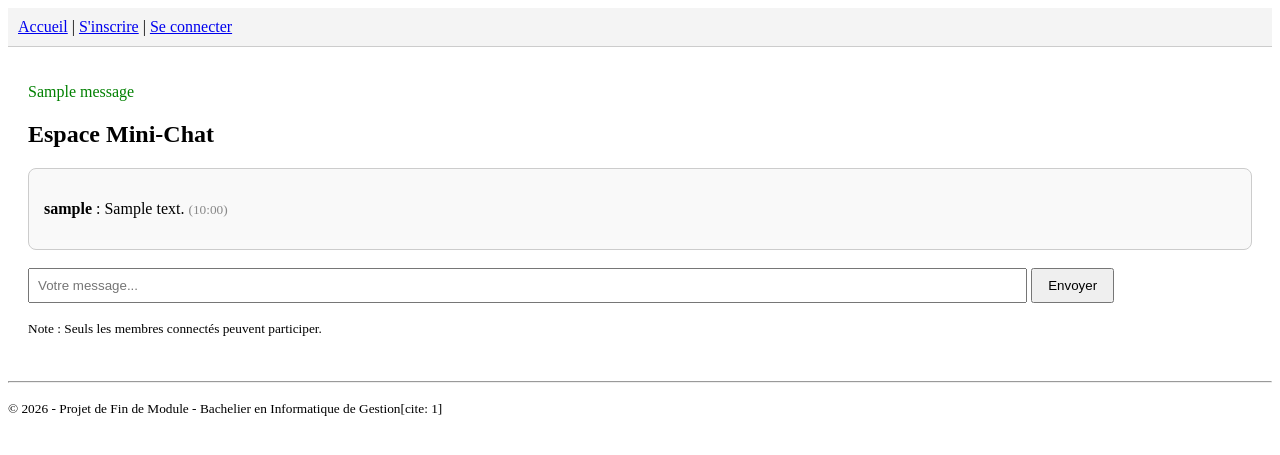
After one commit to Nono1070/projets_verbist, a Django app: template main/templates/main/mini_chat.html in a window 1280 px wide. The commit adds this page. Shown: the top 455 px of the page. Run offline with Django 5.2, Linux system fonts and the light colour scheme; the template is opened without the code that fills it: values that come from a table or form of the project are taken from there, others are empty; tables that the repository leaves empty hold one stand-in row (values such as "Sample post"); one stand-in notice (Sample message) is shown; parts of the project's set-up code (start-up, migrations or seed data) failed here and were passed over.

Commit message:
Step 9: Finalisation du template base avec menu dynamique et Mini-Chat

```diff
--- a/core/urls.py
+++ b/core/urls.py
@@ -1,22 +1,3 @@
-"""
-URL configuration for core project.
-
-The `urlpatterns` list routes URLs to views. For more information please see:
-    https://docs.djangoproject.com/en/5.0/topics/http/urls/
-Examples:
-Function views
-    1. Add an import:  from my_app import views
-    2. Add a URL to urlpatterns:  path('', views.home, name='home')
-Class-based views
-    1. Add an import:  from other_app.views import Home
-    2. Add a URL to urlpatterns:  path('', Home.as_view(), name='home')
-Including another URLconf
-    1. Import the include() function: from django.urls import include, path
-    2. Add a URL to urlpatterns:  path('blog/', include('blog.urls'))
-"""
-"""
-URL configuration for core project.
-"""
 from django.contrib import admin
 from django.urls import path
 from django.conf import settings
@@ -37,8 +18,11 @@ urlpatterns = [
 
     # Profil Membre (UM)
     path('profil/', views.profil, name='profil'),
+
+    # Mini-Chat (uniquement pour UM)
+    path('chat/', views.mini_chat, name='mini_chat'),
 ]
 
-# Indispensable pour afficher les images (avatars) en mode développement
+# Indispensable pour afficher les images/avatars
 if settings.DEBUG:
     urlpatterns += static(settings.MEDIA_URL, document_root=settings.MEDIA_ROOT)
--- a/main/templates/main/base.html
+++ b/main/templates/main/base.html
@@ -2,27 +2,52 @@
 <html lang="fr">
 <head>
     <meta charset="UTF-8">
+    <meta name="viewport" content="width=device-width, initial-scale=1.0">
     <title>Projet ICC - Django</title>
+    <style>
+        /* Petit style rapide pour que ce soit propre */
+        nav { background: #f4f4f4; padding: 10px; border-bottom: 1px solid #ccc; }
+        .avatar { vertical-align: middle; margin-right: 5px; border-radius: 50%; object-fit: cover; }
+        .container { padding: 20px; }
+    </style>
 </head>
 <body>
     <nav>
         <a href="{% url 'accueil' %}">Accueil</a> |
+
         {% if user.is_authenticated %}
-        <!-- Affichage de l'avatar s'il existe -->
+            <!-- Section pour les Membres (UM) -->
             {% if user.avatar %}
-            <img src="{{ user.avatar.url }}" width="30" height="30" style="border-radius: 50%;">
+                <img src="{{ user.avatar.url }}" width="30" height="30" class="avatar" alt="Avatar">
             {% endif %}
 
+            <strong>{{ user.username }}</strong> |
+            <a href="{% url 'mini_chat' %}">Mini-Chat</a> |
             <a href="{% url 'profil' %}">Modifier profil</a> |
             <a href="{% url 'deconnexion' %}">Se déconnecter</a>
         {% else %}
+            <!-- Section pour les Visiteurs (UNM) -->
             <a href="{% url 'inscription' %}">S'inscrire</a> |
             <a href="{% url 'connexion' %}">Se connecter</a>
         {% endif %}
     </nav>
-    <hr>
+
+    <div class="container">
+        <!-- Les messages d'alerte (succès/erreur) -->
+        {% if messages %}
+            {% for message in messages %}
+                <p style="color: green;">{{ message }}</p>
+            {% endfor %}
+        {% endif %}
 
         {% block content %}
+        <!-- Le contenu spécifique des autres pages s'affichera ici -->
         {% endblock %}
+    </div>
+
+    <hr>
+    <footer>
+        <p><small>&copy; 2026 - Projet de Fin de Module - Bachelier en Informatique de Gestion[cite: 1]</small></p>
+    </footer>
 </body>
 </html>
--- /dev/null
+++ b/main/templates/main/mini_chat.html
@@ -0,0 +1,24 @@
+{% extends 'main/base.html' %}
+
+{% block content %}
+<h2>Espace Mini-Chat</h2>
+
+<div style="border: 1px solid #ccc; padding: 15px; border-radius: 8px; background: #f9f9f9; max-height: 400px; overflow-y: auto;">
+    {% for msg in messages_chat %}
+        <p><strong>{{ msg.auteur.username }}</strong> : {{ msg.message }}
+           <small style="color: #888;">({{ msg.date_envoi|date:"H:i" }})</small></p>
+    {% empty %}
+        <p>Aucun message pour le moment. Soyez le premier à écrire !</p>
+    {% endfor %}
+</div>
+
+<br>
+
+<form method="post">
+    {% csrf_token %}
+    <input type="text" name="message" placeholder="Votre message..." required maxlength="255" style="width: 80%; padding: 8px;">
+    <button type="submit" style="padding: 8px 15px;">Envoyer</button>
+</form>
+
+<p><small>Note : Seuls les membres connectés peuvent participer.</small></p>
+{% endblock %}
```
Also changed, not shown: main/views.py (+43 -17 lines). Lines whose indentation alone changed are shown as unchanged.
